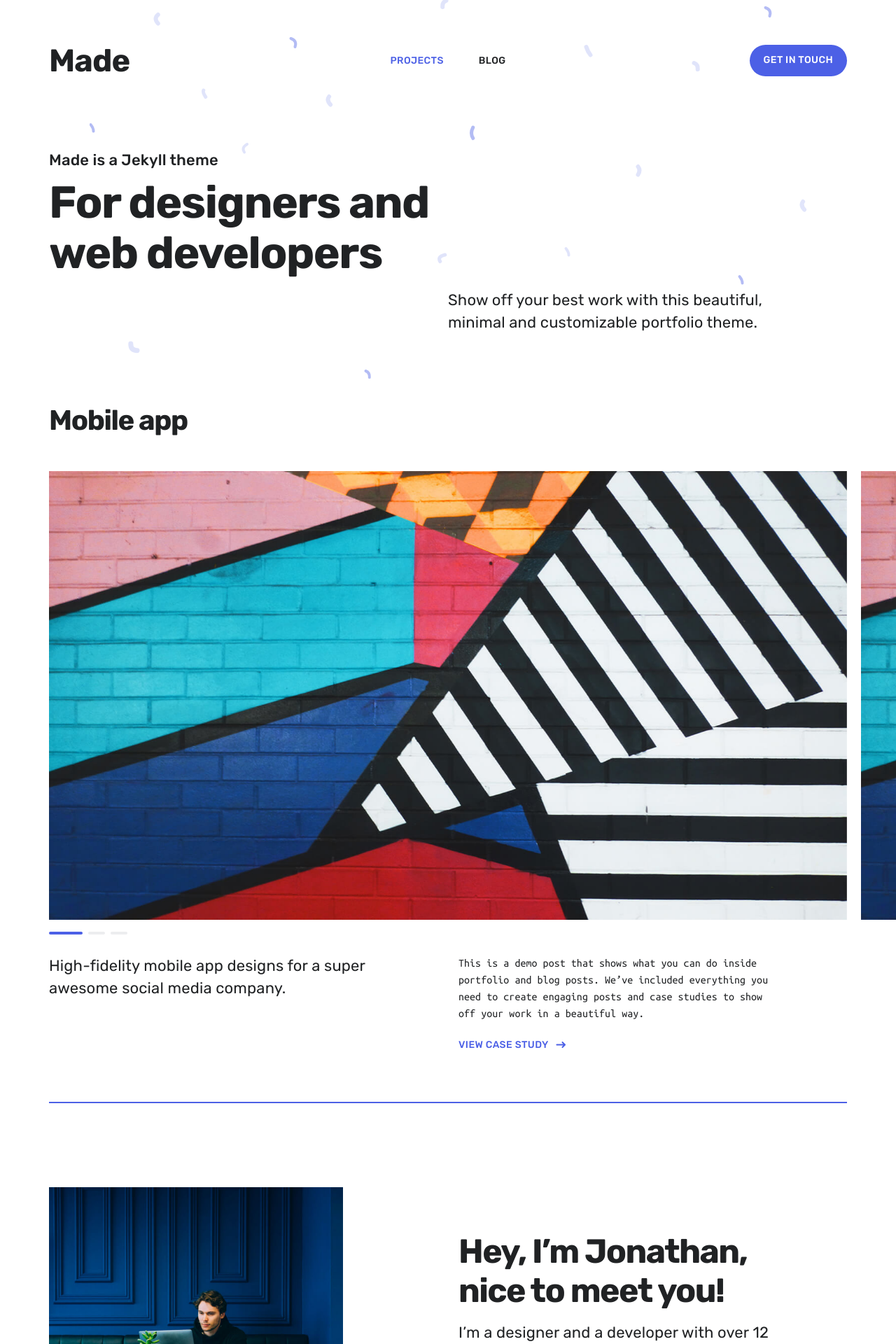
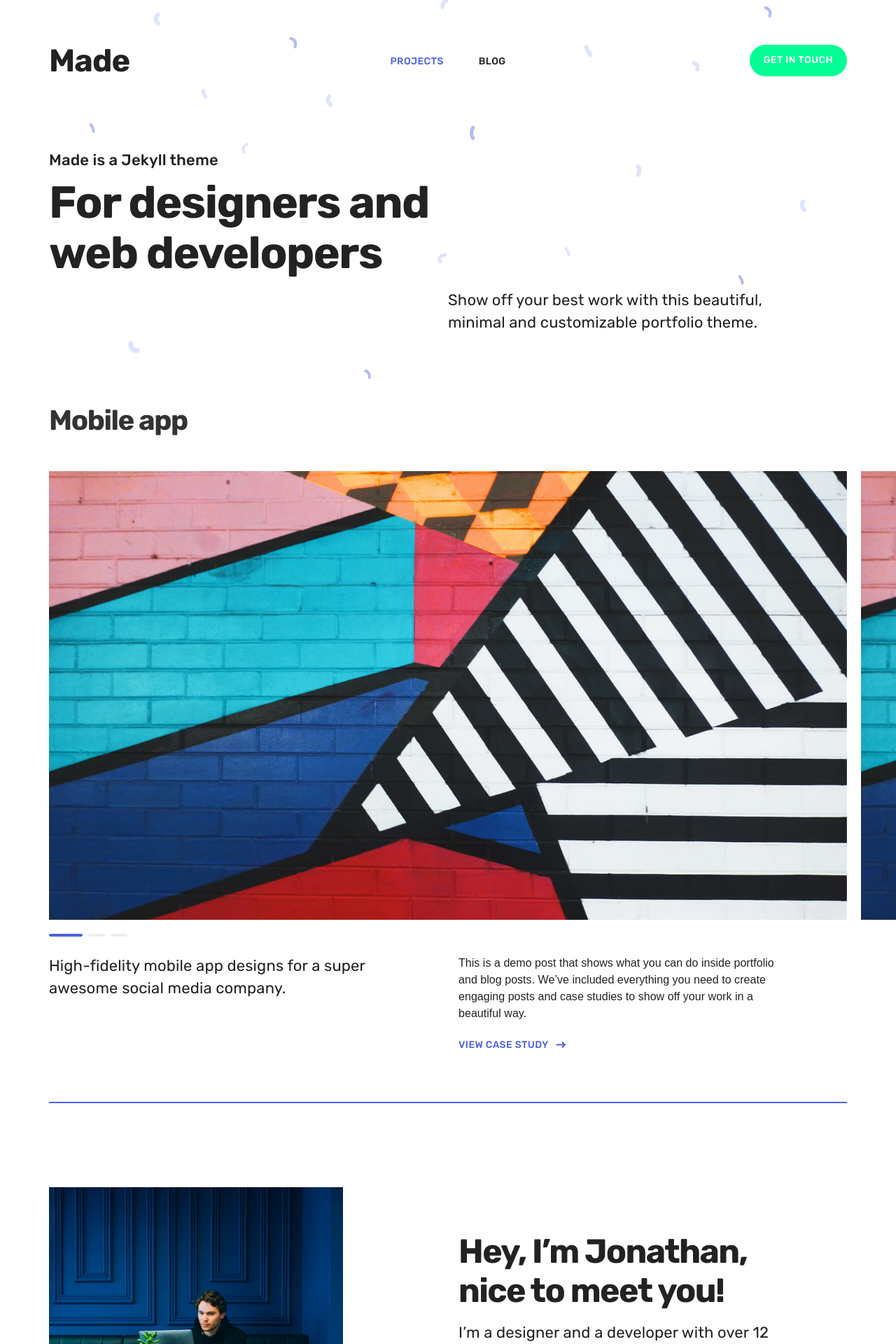
Before and after one commit to miloupark/miloupark.github.io, a Jekyll site: the page built from index.html, in a window 1280 px wide. Shown: the top 1920 px of the page at 70% size. Built offline with Jekyll 4.4.1, drawn with Linux system fonts in a browser that asks for light colours; nearby versions of some CDN libraries.

Commit message:
230726 default comm.css

```diff
--- a/_layouts/default.html
+++ b/_layouts/default.html
@@ -20,8 +20,7 @@
 
 	<!-- Page Info -->
 	<link rel="shortcut icon" href="{{ site.data.settings.basic_settings.favicon_image | relative_url }}">
-	<title>{% if page.url == "/" %}{{ site.data.settings.basic_settings.site_title }} –
-		{{ page.title }}{% else %}{{ page.title }} – {{ site.data.settings.basic_settings.site_title }}{% endif %}</title>
+	<title>Hyebin Park</title>
 	<meta name="description" content="{{ page.description | strip_html | xml_escape }}">
 
 	<!-- Twitter Card -->
@@ -45,6 +44,7 @@
 	<!-- Styles -->
 	<meta name="viewport" content="width=device-width, initial-scale=1">
 	<link rel="stylesheet" href="{{ '/css/style.css' | relative_url }}">
+	<link rel="stylesheet" href="/css/comm.css">
 
 	<!-- Icons -->
 	<script defer src="https://use.fontawesome.com/releases/v5.1.1/js/brands.js"
--- /dev/null
+++ b/css/comm.css
@@ -0,0 +1,315 @@
+@charset "UTF-8";
+/* reset */
+body,
+div,
+dl,
+dt,
+dd,
+ul,
+ol,
+li,
+h1,
+h2,
+h3,
+h4,
+h5,
+h6,
+pre,
+code,
+form,
+fieldset,
+legend,
+textarea,
+p,
+blockquote,
+th,
+td,
+input,
+select,
+button, header, main, footer, article {
+  margin: 0;
+  padding: 0;
+  box-sizing: border-box;
+}
+
+fieldset,
+img {
+  border: 0 none;
+}
+
+dl,
+ul,
+ol,
+menu,
+li {
+  list-style: none;
+}
+
+blockquote,
+q {
+  quotes: none;
+}
+
+blockquote:before, blockquote:after {
+  content: "";
+  content: none;
+}
+
+q:before, q:after {
+  content: "";
+  content: none;
+}
+
+input,
+select,
+textarea {
+  font-size: 100%;
+  vertical-align: middle;
+}
+
+button {
+  font-size: 100%;
+  vertical-align: middle;
+  border: 0 none;
+  background-color: transparent;
+  cursor: pointer;
+}
+
+table {
+  border-collapse: collapse;
+  border-spacing: 0;
+}
+
+body {
+  -webkit-text-size-adjust: none;
+}
+
+/* 뷰표트 변환시 폰트크기 자동확대 방지 */
+input[type=text], input[type=password], input[type=submit], input[type=search] {
+  -webkit-appearance: none;
+  border-radius: 0;
+}
+input:checked[type=checkbox] {
+  background-color: #666;
+  -webkit-appearance: checkbox;
+}
+
+button {
+  -webkit-appearance: button;
+  border-radius: 0;
+}
+
+input[type=button], input[type=submit], input[type=reset], input[type=file] {
+  -webkit-appearance: button;
+  border-radius: 0;
+}
+input[type=search]::-webkit-search-cancel-button {
+  -webkit-appearance: none;
+}
+
+/* 기본 폰트 설정 */
+/* mobile */
+body {
+  background: #fff;
+  font-size: 14px;
+  line-height: 1.5;
+  font-family: "Poppins", "Noto Sans KR", "Malgun Gothic", "맑은 고딕", sans-serif;
+  color: #222;
+}
+
+/* desktop */
+@media screen and (min-width: 1280px) {
+  body {
+    font-size: 16px;
+  }
+}
+/* color값은 디자인가이드에 맞게사용 */
+a {
+  color: #333;
+  text-decoration: none;
+}
+a:active, a:hover {
+  text-decoration: none;
+}
+
+address,
+caption,
+cite,
+code,
+dfn,
+em,
+var {
+  font-style: normal;
+  font-weight: normal;
+}
+
+hr {
+  display: none;
+}
+
+input[type=password] {
+  font-family: "Malgun Gothic";
+}
+
+/* 웹폰트 사용시 점이 안보임 - 기본 폰트 사용  */
+/* skipnavigation */
+#u-skip {
+  position: relative;
+  z-index: 3000;
+}
+#u-skip a {
+  position: absolute;
+  top: -35px;
+  left: 0;
+  right: 0;
+  display: inline-block;
+  padding: 7px 10px 5px;
+  background: #333;
+  color: #fff;
+  text-decoration: none;
+  text-align: center;
+  opacity: 0;
+}
+#u-skip a:focus {
+  top: 0;
+  opacity: 1;
+  z-index: 1000;
+}
+
+/* 이미지 스프라이트 */
+.img-g {
+  display: inline-block;
+  overflow: hidden;
+  background: url(../../images/comm/img-comm.png) no-repeat;
+  vertical-align: top;
+}
+
+/* 이미지 */
+/* global */
+.ir-pm {
+  display: block;
+  overflow: hidden;
+  font-size: 0px;
+  line-height: 0;
+  text-indent: -9999px;
+}
+
+/* 사용된 이미지내 의미있는 텍스트의 대체텍스트를 제공할때 */
+.ir-wa {
+  display: block;
+  overflow: hidden;
+  position: relative;
+  z-index: -10;
+  width: 100%;
+  height: 100%;
+}
+
+/* 중요한 이미지 대체텍스트로 이미지off시에도 대체 텍스트를 보여주고자 할때 */
+.blind,
+caption,
+legend {
+  overflow: hidden;
+  position: absolute;
+  width: 0;
+  height: 0;
+  line-height: 0;
+  text-indent: -9999px;
+}
+
+/* 대체텍스트가 아닌 접근성을 위한 숨김텍스트를 제공할때 */
+.f_l {
+  float: left;
+}
+
+.f_r {
+  float: right;
+}
+
+.show {
+  display: block;
+}
+
+.hide {
+  display: none;
+}
+
+.tbl {
+  border-collapse: collapse;
+  border-spacing: 0;
+}
+
+/* 테이블 초기화 */
+.clearfix {
+  display: block;
+  overflow: visible;
+  width: auto;
+  clear: both;
+  zoom: 1;
+}
+.clearfix:after {
+  display: block;
+  visibility: hidden;
+  height: 0;
+  font-size: 0;
+  clear: both;
+  content: "";
+}
+
+.button--fill {
+  background-color: #00ff95;
+}
+
+.slide-intro {
+  transform: translateY(-70px);
+}
+.slide-intro .swiper-slide__txt {
+  position: absolute;
+  top: 50%;
+  left: 50%;
+  z-index: 1;
+  width: 50%;
+  transform: translate(-50%, -50%);
+}
+.slide-intro .swiper-slide__txt strong {
+  color: #fff;
+  font-size: 2.1429rem;
+}
+.slide-intro .swiper-slide__txt p {
+  margin: 20px 0;
+  color: #fff;
+  font-size: 1rem;
+  opacity: 0.7;
+}
+.slide-intro .swiper-slide__txt a {
+  display: inline-block;
+  height: 2.1429rem;
+  margin-top: 1.4286rem;
+  padding: 0 1.4286rem;
+  color: #fff;
+  font-size: 0.8571rem;
+  border: 0.0714rem solid rgba(255, 255, 255, 0.5);
+  border-radius: 2.1429rem;
+  line-height: 2.1429rem;
+}
+
+.list-event li {
+  margin-bottom: 50px;
+}
+.list-event img {
+  display: block;
+  width: 100%;
+  height: 300px;
+  margin-bottom: 20px;
+  -o-object-fit: cover;
+     object-fit: cover;
+  -o-object-position: 50% 20%;
+     object-position: 50% 20%;
+}
+.list-event p {
+  font-size: 1.1429rem;
+  text-align: center;
+}
+
+.contents {
+  height: 300px;
+}/*# sourceMappingURL=comm.css.map */
```
